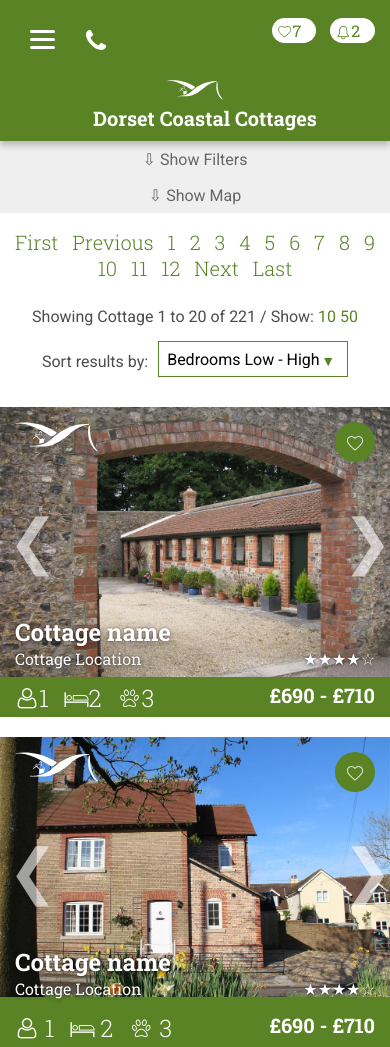
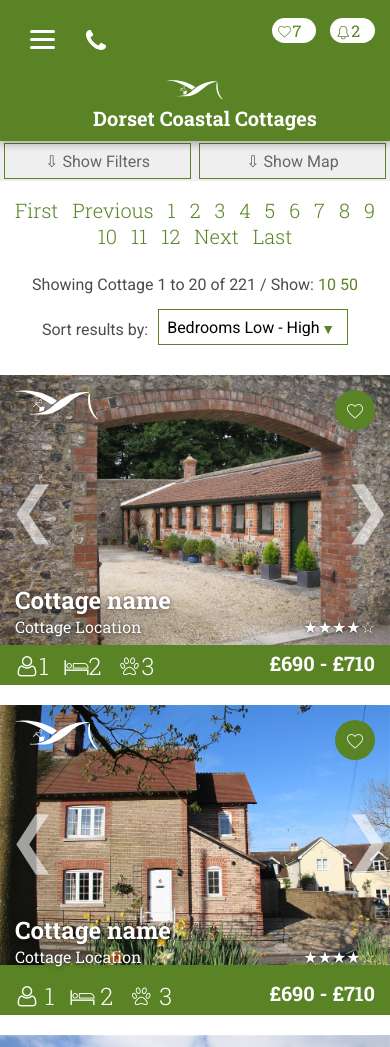
Before and after one commit to 1GR3/dcc, a plain HTML site: page src/search.html in a window 390 px wide. Shown: the top 1047 px of the page. Drawn offline with nearby package versions, Linux system fonts and the light colour scheme; files that its build step writes are made by us from their sources; files whose address does not match are found by name.

Commit message:
map toggle aesthetics

```diff
--- a/src/scss/pages/_search.scss
+++ b/src/scss/pages/_search.scss
@@ -70,7 +70,8 @@
 				position: absolute;
 				top: 10px;
 			}
-			#toggle-filter{
+			/*
+#toggle-filter{
 				display: none;
 				&:before { content: "⇩ Show " }
 				&.open:before { content: "⇧ Hide " }
@@ -80,11 +81,6 @@
 					color: #666;
 				}
 			}
-		}
-		#results {
-
-
-			float: left;
 			#toggle-map{
 				display: none;
 				&:before { content: "⇩ Show " }
@@ -95,6 +91,26 @@
 					color: #666;
 				}
 			}
+*/
+			button.toggle{
+				display: none;
+				&:before { content: "⇩ Show " }
+				&.open:before { content: "⇧ Hide " }
+				@include media($tablet) {
+					width: 48%;
+					display: block;
+					color: #666;
+					float: left;
+					margin: 2px 1%;
+					border: 1px solid $color-primary;
+				}
+			}
+		}
+		#results {
+
+
+			float: left;
+
 			@include span-columns(9);
 			@include media($laptop) {
 				@include span-columns(8);
--- a/src/search.html
+++ b/src/search.html
@@ -309,10 +309,11 @@
 					<button id="formBoxSubmit" class="btn-submit submit-form" data-target-form="search_property"><span></span>Search</button>
 				</fieldset>
 			</form>
-			<button id="toggle-filter" class="">Filters</button>
+			<button id="toggle-filter" class="toggle">Filters</button>
+			<button id="toggle-map" class="toggle">Map</button>
 		</aside>
 		<div id="results">
-			<button id="toggle-map" class="">Map</button>
+
 			<div id="map">
 			</div>
 			<div class="page-filters">
```
